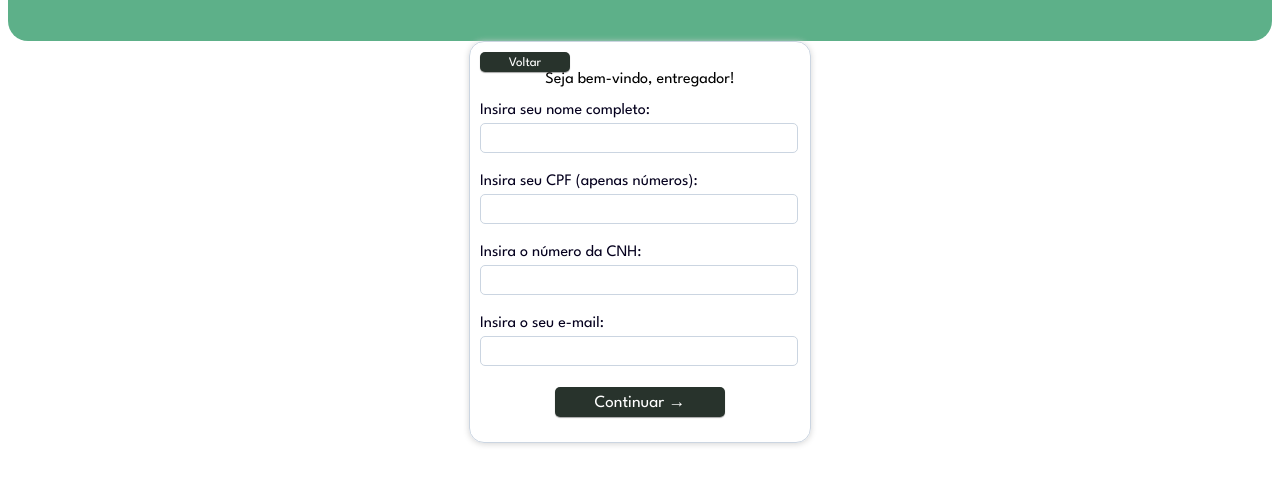
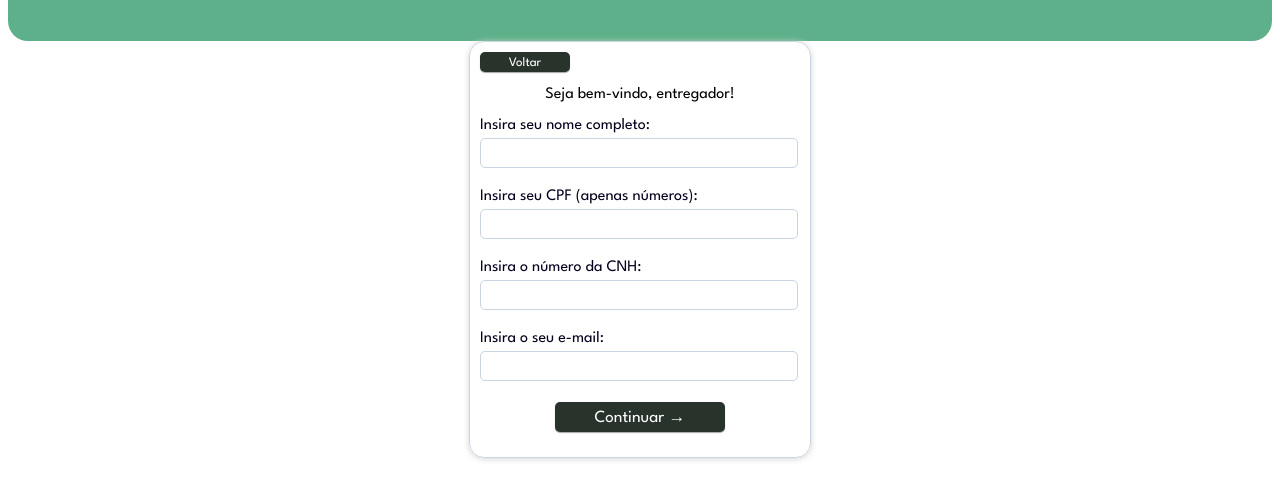
Before and after one commit to bia0016/Frontend-development, a plain HTML site: page entregador/cadastroEntregador.html in a window 1280 px wide. Shown: the part 87-586 px from the top of the page. Drawn offline with Linux system fonts and the light colour scheme.

Commit message:
botao de voltar

```diff
--- a/entregador/cadastroEntregador.html
+++ b/entregador/cadastroEntregador.html
@@ -18,7 +18,7 @@
     </header>
 
     <div class="caixa">
-        <button class="voltar" onclick="history.back()">Voltar</button>
+        <button class="voltar" onclick="history.back()">Voltar</button><br><br>
         <center>Seja bem-vindo, entregador!</center>
         <div class="form">
             <p><label for="nomecompleto">Insira seu nome completo:</label><br>
```
Also changed, not shown: entregador/continuarCadastroEntregador.html (+1 -1 lines), entregador/pagEntregador.html (+1 -1 lines), loginUniversal.html (+1 -1 lines), recuperarSenha.html (+1 -1 lines), usuario/cadastroUsuario.html (+1 -1 lines), usuario/pagUsuario.html (+1 -1 lines).
